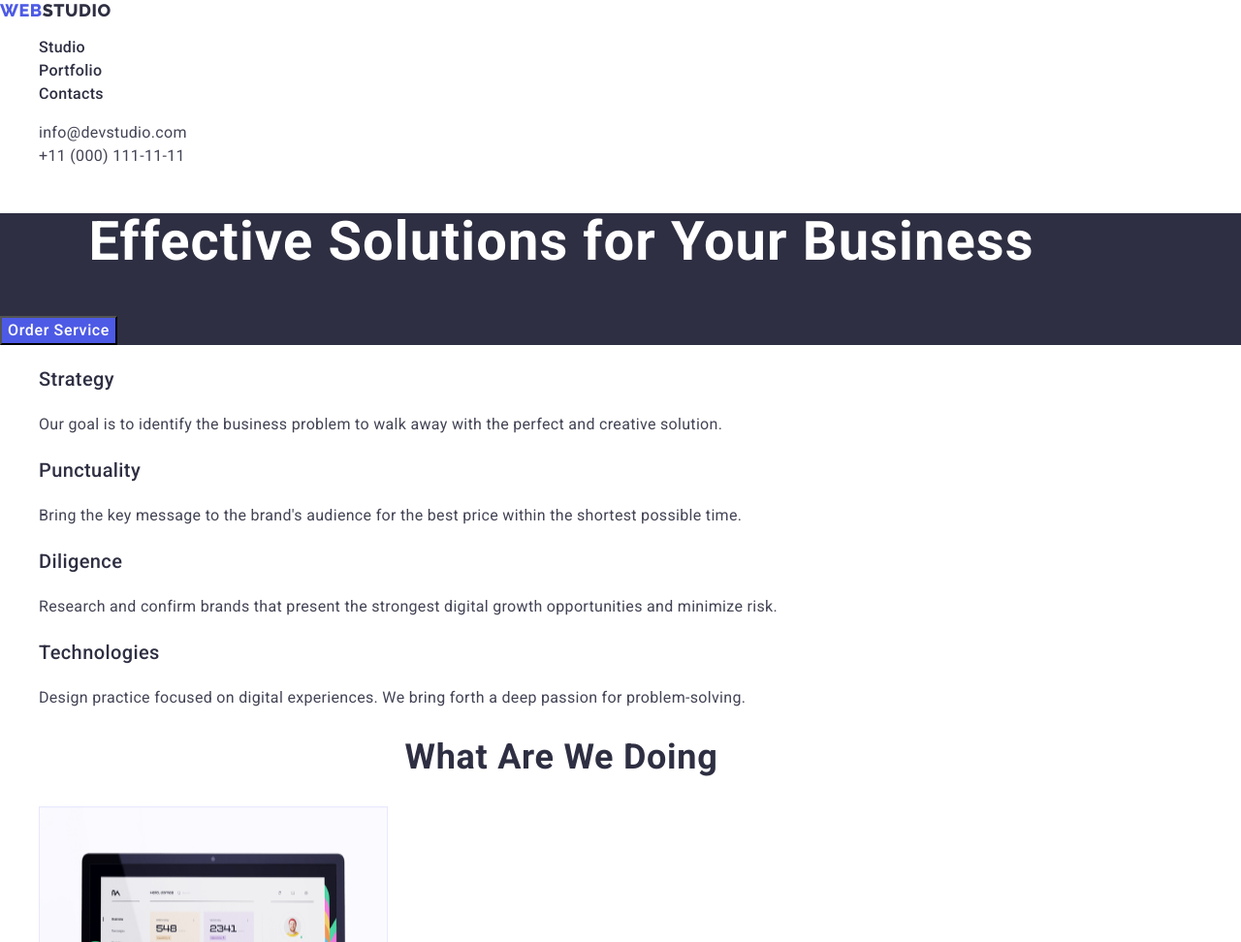
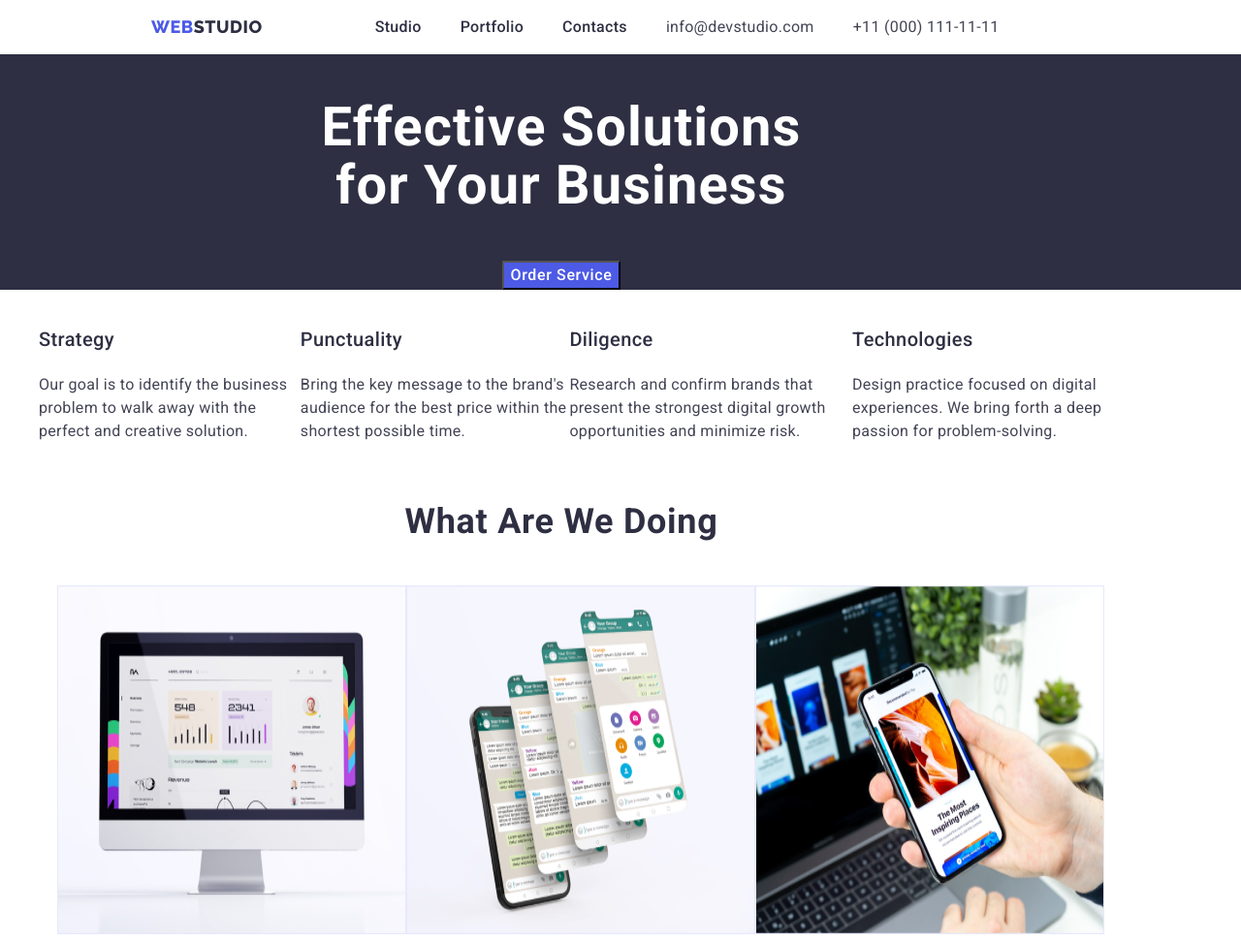
Before and after one commit to Malvina1993/goit-markup-hw-03, a plain HTML site: page index.html in a window 1280 px wide. Shown: the top 972 px of the page at 97% size. Drawn offline with nearby package versions, Linux system fonts and the light colour scheme.

Commit message:
change files

```diff
--- a/css/styles.css
+++ b/css/styles.css
@@ -1,3 +1,4 @@
+
 :root {
     --main-color-br:#FFFFFF;
     --main-color-logo: #4d5ae5;
@@ -25,18 +26,26 @@
     overflow: hidden;
   }
 
-  *,
-  *::before,
-  *::after {
-    box-sizing: border-box;
+  .container {
+    width: 1158px;
+    display: flex;
   }
-   .container{
-    width: 1158px;
-   }
 
 /** HEADER Style*/
 
+.header-li,
+.nav-li {
+    display: flex;
+    align-items: center;
+}
+
+.header-li{
+
+}
+
 .header-logo {
+    margin-right: 76px;
+    margin-left: 156px;
     font-family: "Raleway", sans-serif;
     font-weight: 800;
     font-size: 18px;
@@ -56,6 +65,15 @@
 
 .list {
     list-style: none;
+    display: flex;
+}
+
+.header-li-right {
+    justify-content: flex-end;
+}
+
+.header-li-right:not(:last-child) {
+    margin-right: 40px;
 }
 
 .header-menu {
@@ -64,6 +82,8 @@
     line-height: 1.5;
     letter-spacing: 0.02em;
     color: var(--header-menu-color);
+    margin-top: 24px;
+    margin-bottom: 24px;
 }
 
 .header-menu:hover,
@@ -72,6 +92,7 @@
 }
 
 .header-address {
+
     font-style: normal;
 }
 
@@ -95,7 +116,13 @@
     background-color: #2e2f42;
 }
 
+.hero {
+    flex-direction: column;
+    align-items: center;
+}
+
 .hero-text {
+    width: 496px;
     font-size: 56px;
     line-height: 1.07;
     text-align: center;
--- a/index.html
+++ b/index.html
@@ -20,22 +20,22 @@
     <header>
 
 
-       <div class="container">
-            <nav>
+        <div class="container header-li">
+            <nav class="nav-li">
                 <a href="./index.html" class="header-logo link">Web<span class="heder-studio">Studio</span></a>
 
                 <ul class="list">
-                    <li><a href="./index.html" class="header-menu link">Studio</a></li>
-                    <li><a href="./portfolio.html" class="header-menu link">Portfolio</a></li>
-                    <li><a href="" class="header-menu link">Contacts</a></li>
+                    <li class="header-li-right"><a href="./index.html" class="header-menu link">Studio</a></li>
+                    <li class="header-li-right"><a href="./portfolio.html" class="header-menu link">Portfolio</a></li>
+                    <li class="header-li-right"><a href="" class="header-menu link">Contacts</a></li>
                 </ul>
 
             </nav>
 
             <address class="header-address">
-                <ul class="list">
-                    <li><a href="mailto:info@devstudio.com" class="address-li link">info@devstudio.com</a></li>
-                    <li><a href="tel:+110001111111" class="address-li link">+11 (000) 111-11-11</a></li>
+                <ul class="list address-menu">
+                    <li class="header-li-right"><a href="mailto:info@devstudio.com" class="address-li link">info@devstudio.com</a></li>
+                    <li class="header-li-right"><a href="tel:+110001111111" class="address-li link">+11 (000) 111-11-11</a></li>
                 </ul>
 
             </address>
@@ -49,7 +49,7 @@
     <main>
 
         <section class="hero-bgr">
-           <div class="container">
+            <div class="container hero">
                 <h1 class="hero-text">Effective Solutions for Your Business</h1>
 
                 <button type="button" class="hero-btn">Order Service</button>
@@ -90,7 +90,7 @@
         </section>
 
         <section>
-            <div class="container">
+            <div class="container hero">
                 <h2 class="title-section">What are we doing</h2>
                 <ul class="list">
                     <li><img src="./images/img71.jpg" alt="programs for computer" width="360" height="360"></li>
@@ -103,7 +103,7 @@
         </section>
 
         <section class="body-last-section">
-            <div class="container">
+            <div class="container hero">
                 <h2 class="title-section">Our Team</h2>
                 <ul class="list">
                     <li class="bgr-list">
```
Lines whose indentation alone changed are shown as unchanged.
